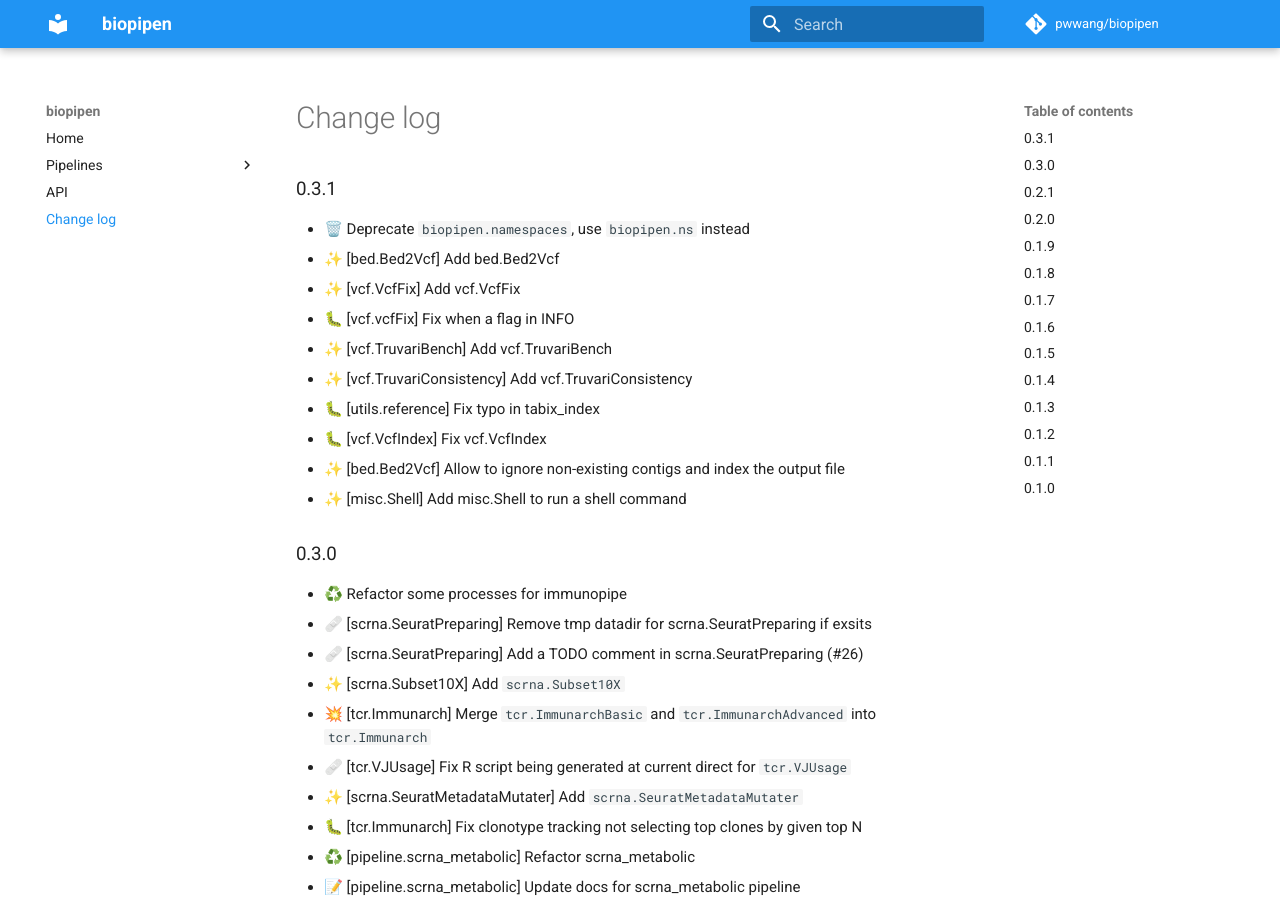
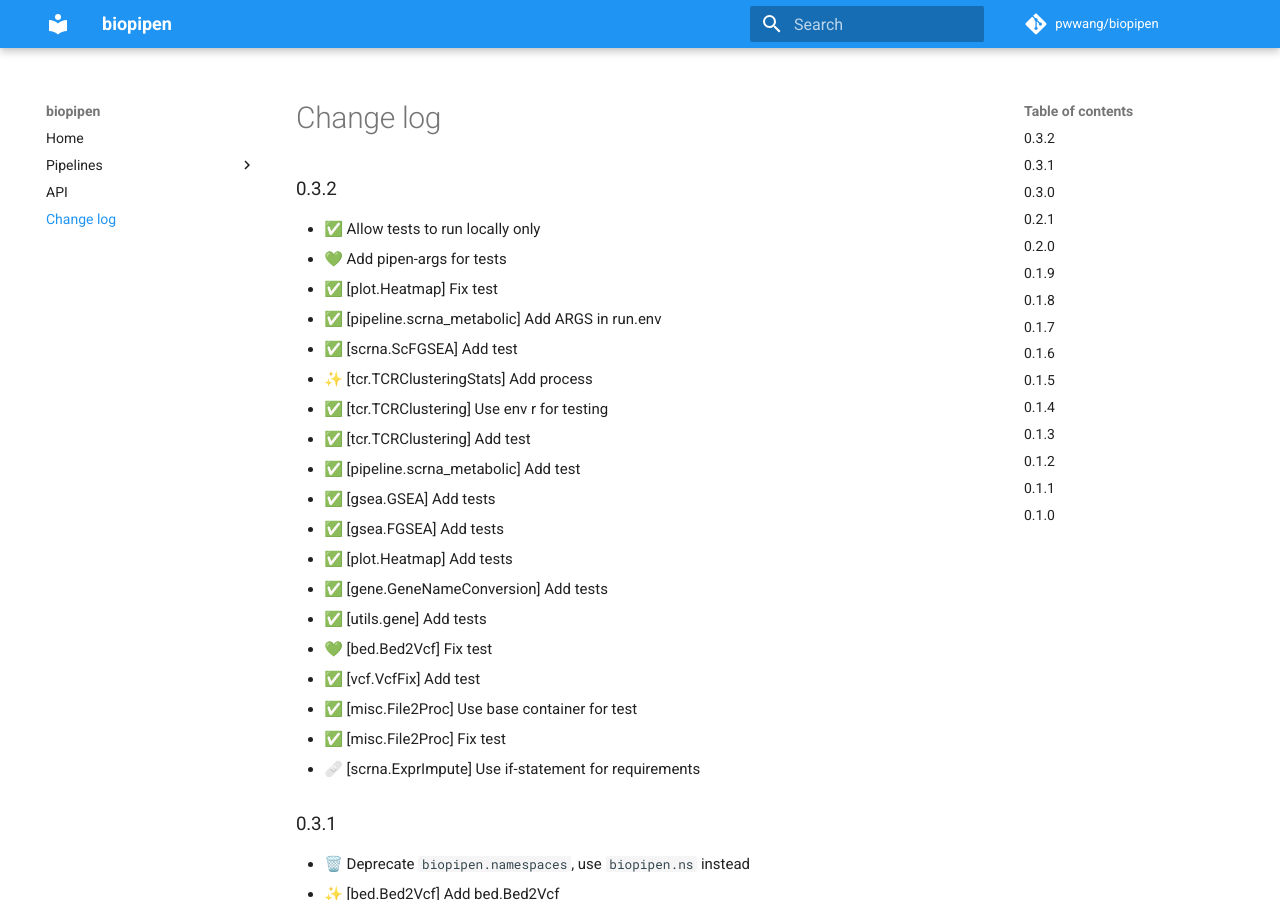
Before and after one commit to pwwang/biopipen, an MkDocs documentation site: the page built from docs/CHANGELOG.md, in a window 1280 px wide and 900 px high. Built offline with MkDocs 1.6.1 and Material for MkDocs 9.7.7, drawn with Linux system fonts in a browser that asks for light colours; comment, search, counter and statistics services are not loaded.

Commit message:
🔖 0.3.2

```diff
--- a/biopipen/__init__.py
+++ b/biopipen/__init__.py
@@ -1,2 +1,2 @@
 
-__version__ = "0.3.1"
+__version__ = "0.3.2"
--- a/docs/CHANGELOG.md
+++ b/docs/CHANGELOG.md
@@ -1,3 +1,25 @@
+## 0.3.2
+
+- ✅ Allow tests to run locally only
+- 💚 Add pipen-args for tests
+- ✅ [plot.Heatmap] Fix test
+- ✅ [pipeline.scrna_metabolic] Add ARGS in run.env
+- ✅ [scrna.ScFGSEA] Add test
+- ✨ [tcr.TCRClusteringStats] Add process
+- ✅ [tcr.TCRClustering] Use env r for testing
+- ✅ [tcr.TCRClustering] Add test
+- ✅ [pipeline.scrna_metabolic] Add test
+- ✅ [gsea.GSEA] Add tests
+- ✅ [gsea.FGSEA] Add tests
+- ✅ [plot.Heatmap] Add tests
+- ✅ [gene.GeneNameConversion] Add tests
+- ✅ [utils.gene] Add tests
+- 💚 [bed.Bed2Vcf] Fix test
+- ✅ [vcf.VcfFix] Add test
+- ✅ [misc.File2Proc] Use base container for test
+- ✅ [misc.File2Proc] Fix test
+- 🩹 [scrna.ExprImpute] Use if-statement for requirements
+
 ## 0.3.1
 
 - 🗑️ Deprecate `biopipen.namespaces`, use `biopipen.ns` instead
--- a/pyproject.toml
+++ b/pyproject.toml
@@ -1,6 +1,6 @@
 [tool.poetry]
 name = "biopipen"
-version = "0.3.1"
+version = "0.3.2"
 description = "Bioinformatics processes/pipelines that can be run from `pipen run`"
 authors = ["pwwang <pwwang@pwwang.com>"]
 license = "MIT"
```
Also changed, not shown: 5 other files.
